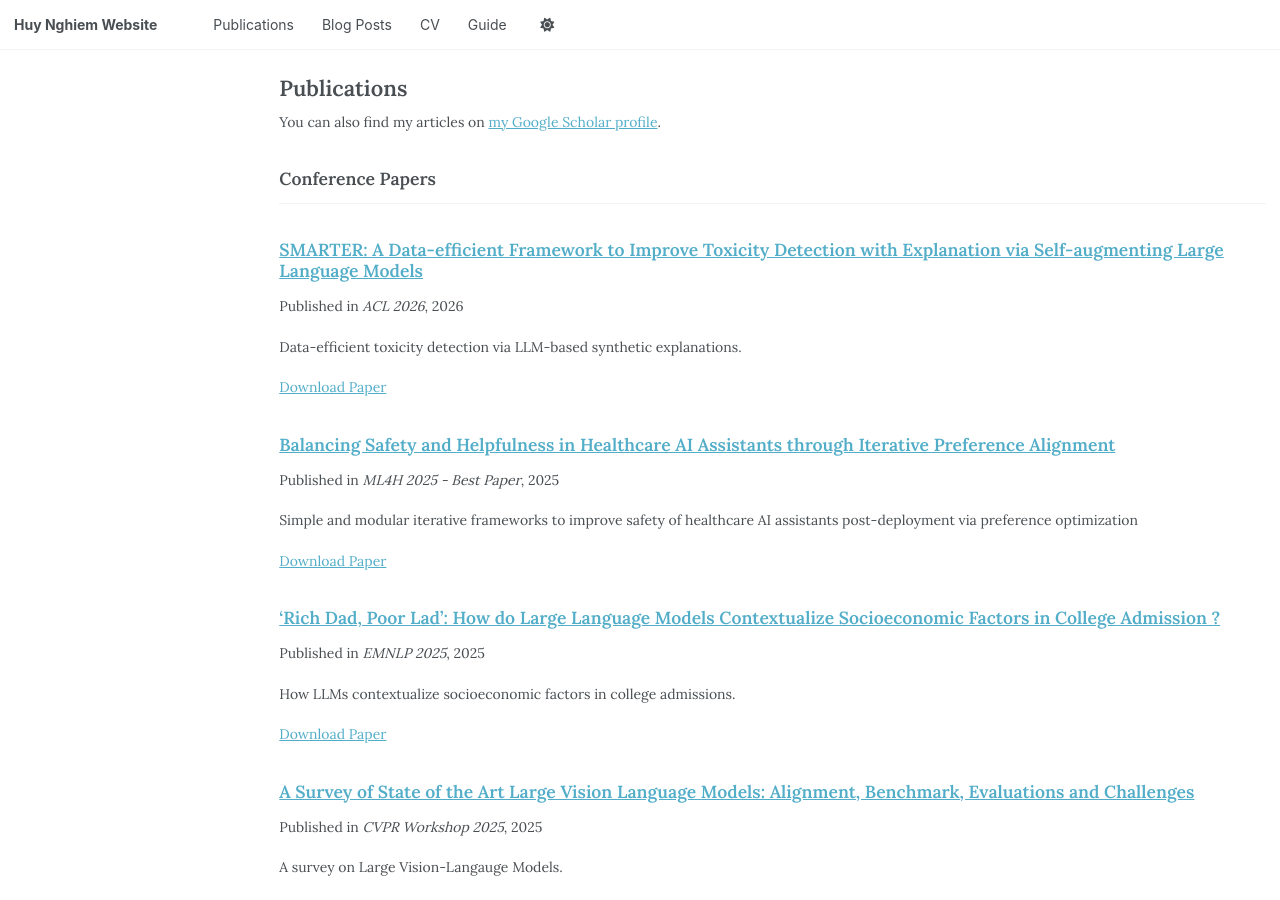
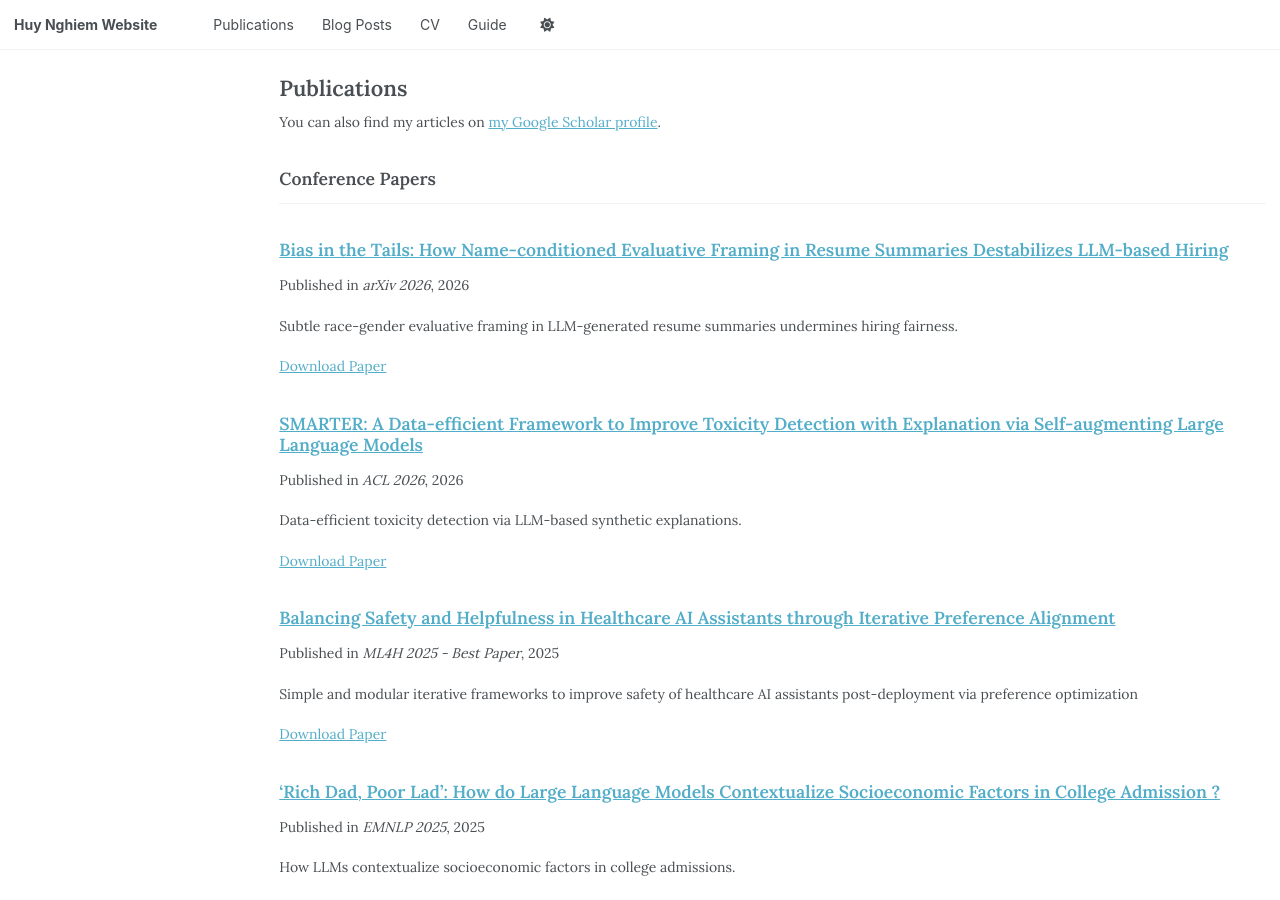
Before and after one commit to hnghiem-nlp/hnghiem-nlp.github.io, a Jekyll site: the page built from _pages/publications.html, in a window 1280 px wide and 900 px high. Built offline with Jekyll 4.4.1, drawn with Linux system fonts in a browser that asks for light colours; a script that is not in the unit is left out.

Commit message:
Add Bias in the Tails preprint to news and publication cards
Co-Authored-By: Claude Opus 4.6 (1M context) <noreply@anthropic.com>

```diff
--- /dev/null
+++ b/_publications/2026-bias-in-tails.md
@@ -0,0 +1,14 @@
+---
+title: "Bias in the Tails: How Name-conditioned Evaluative Framing in Resume Summaries Destabilizes LLM-based Hiring"
+authors: "Huy Nghiem, Phuong-Anh Nguyen-Le, Sy-Tuyen Ho, Hal Daumé III"
+collection: publications
+category: conferences
+venue: "arXiv 2026"
+year: 2026
+date: 2026-04-20
+order: 0
+paperurl: "https://arxiv.org/abs/2604.19984"
+image: "/assets/img/papers/placeholder-3.png"
+excerpt: "Subtle race-gender evaluative framing in LLM-generated resume summaries undermines hiring fairness."
+selected: true
+---
```
Also changed, not shown: _pages/about.md (+4 -6 lines).
